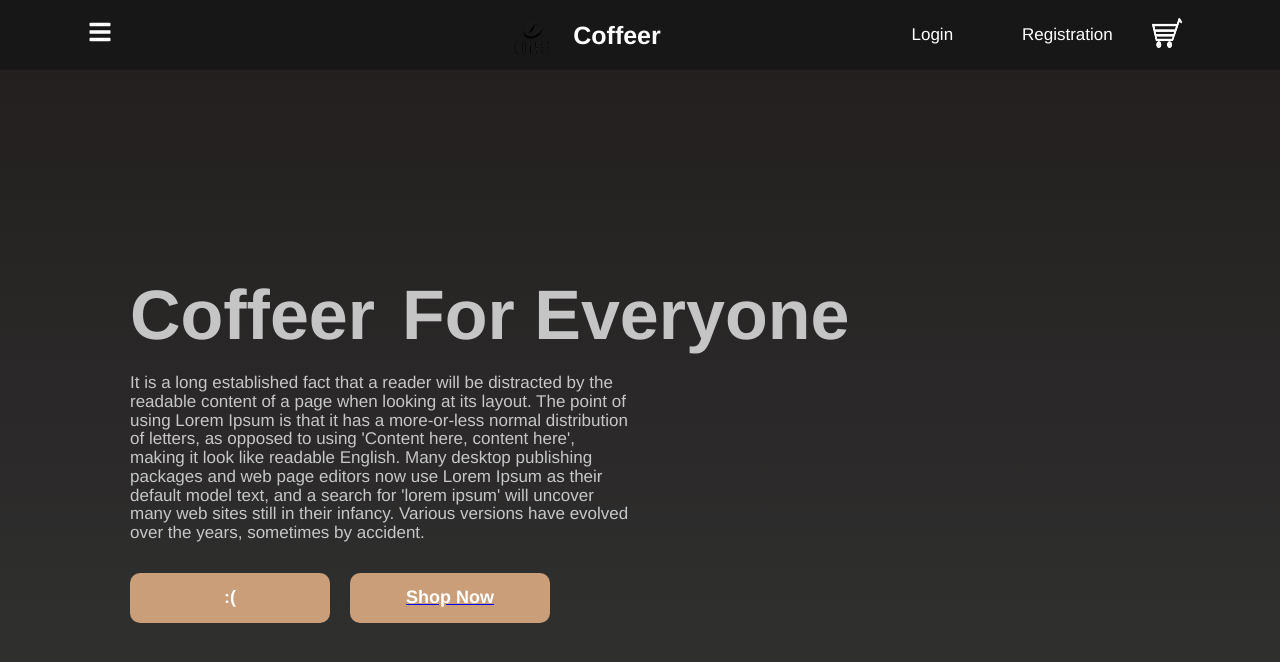
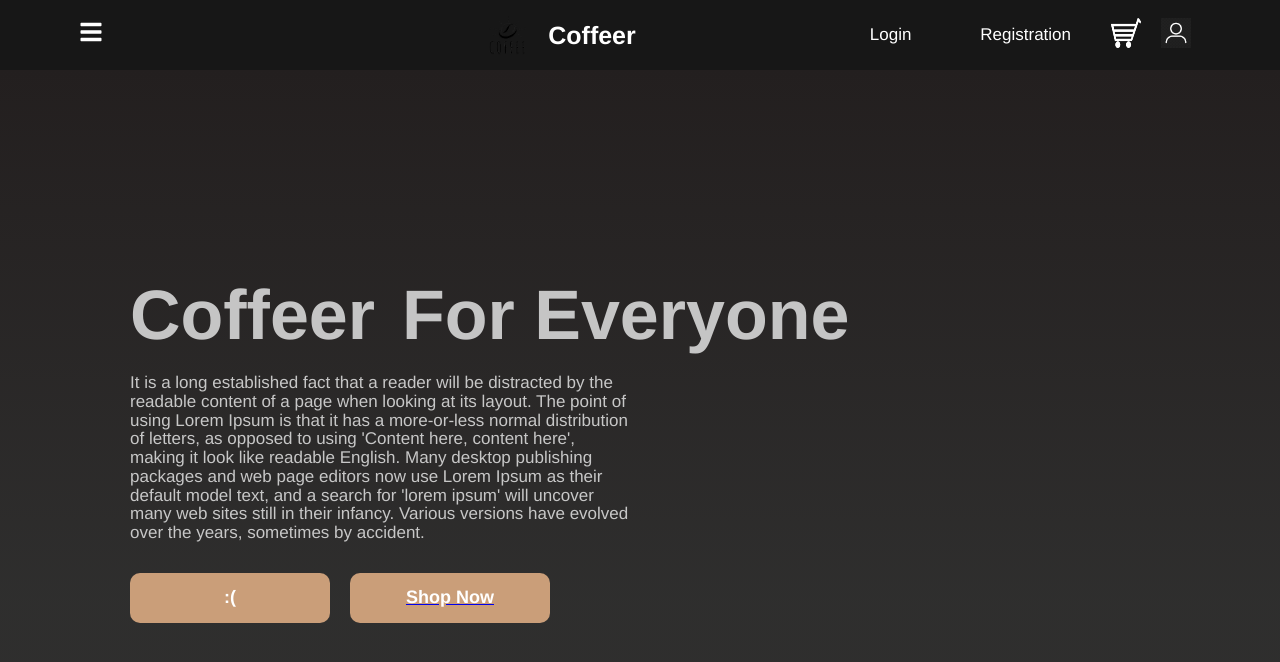
Before and after one commit to po133na/tech-store, a React (Create React App) app: page / in a window 1280 px wide. Shown: the top 662 px of the page. Built offline with nearby package versions, Linux system fonts and the light colour scheme.

Commit message:
added user icon

```diff
--- a/src/Components/Navbar/Navbar.jsx
+++ b/src/Components/Navbar/Navbar.jsx
@@ -3,6 +3,7 @@ import './Navbar.css'
 
 import logo from '../Assets/Logo_coff.png'
 import cart_icon from '../Assets/cart-icon.png'
+import user_icon from '../Assets/user-icon.png'
 
 import { Link } from "react-router-dom";
 import * as FaIcons from "react-icons/fa";
@@ -57,6 +58,7 @@ const Navbar = () => {
                 <Link to='/login'><button style={{height: '30px', width: '100px'}}>Login</button></Link>
                 <Link to='/sign-up'><button style={{height: '30px', width: '150px'}}>Registration</button></Link>
                 <Link to='/cart'><img src={cart_icon} alt="" /></Link>
+                <Link to='/account'><img src={user_icon} alt="" /></Link>
             </div>
         </div>
             </IconContext.Provider>
```
Also changed, not shown: src/Components/Assets/user-icon.png (added).
